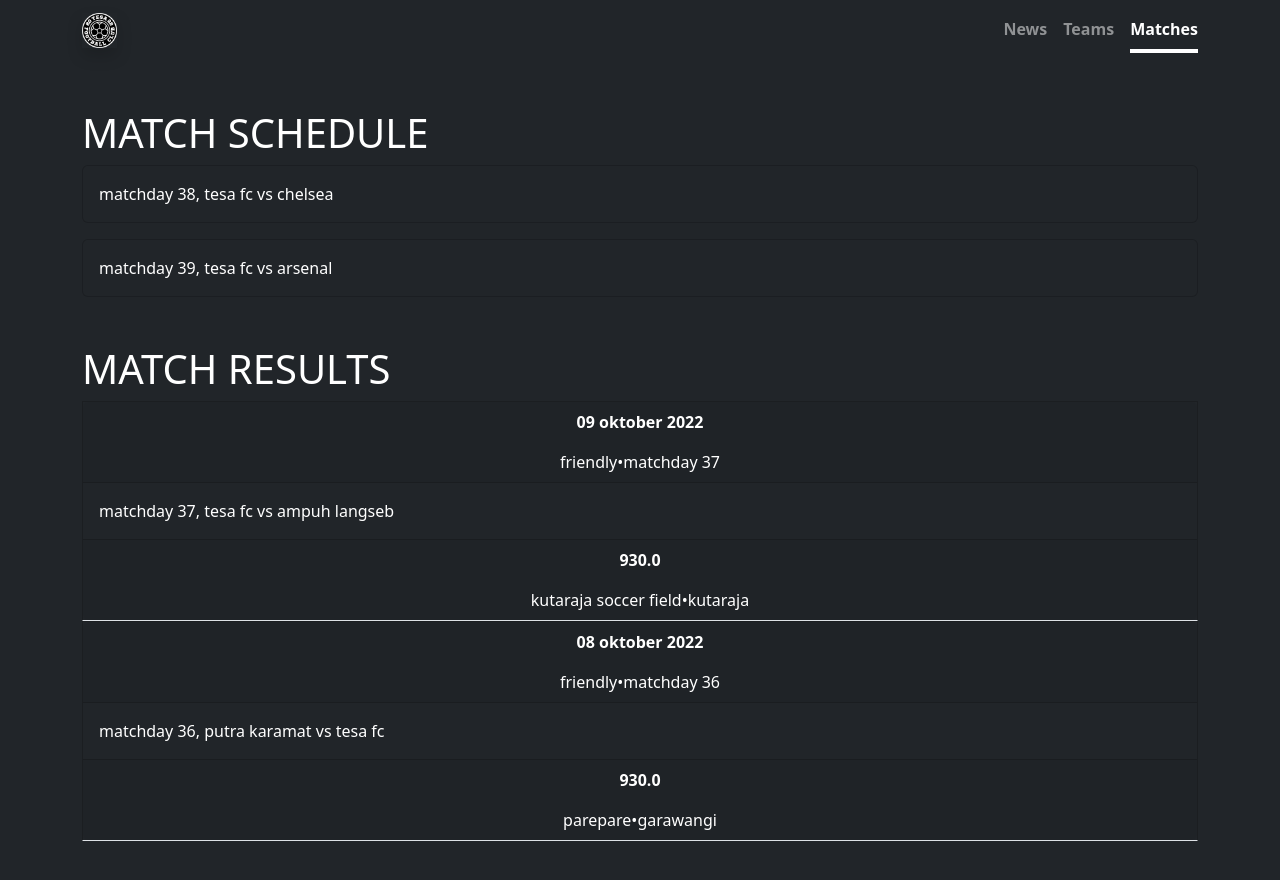
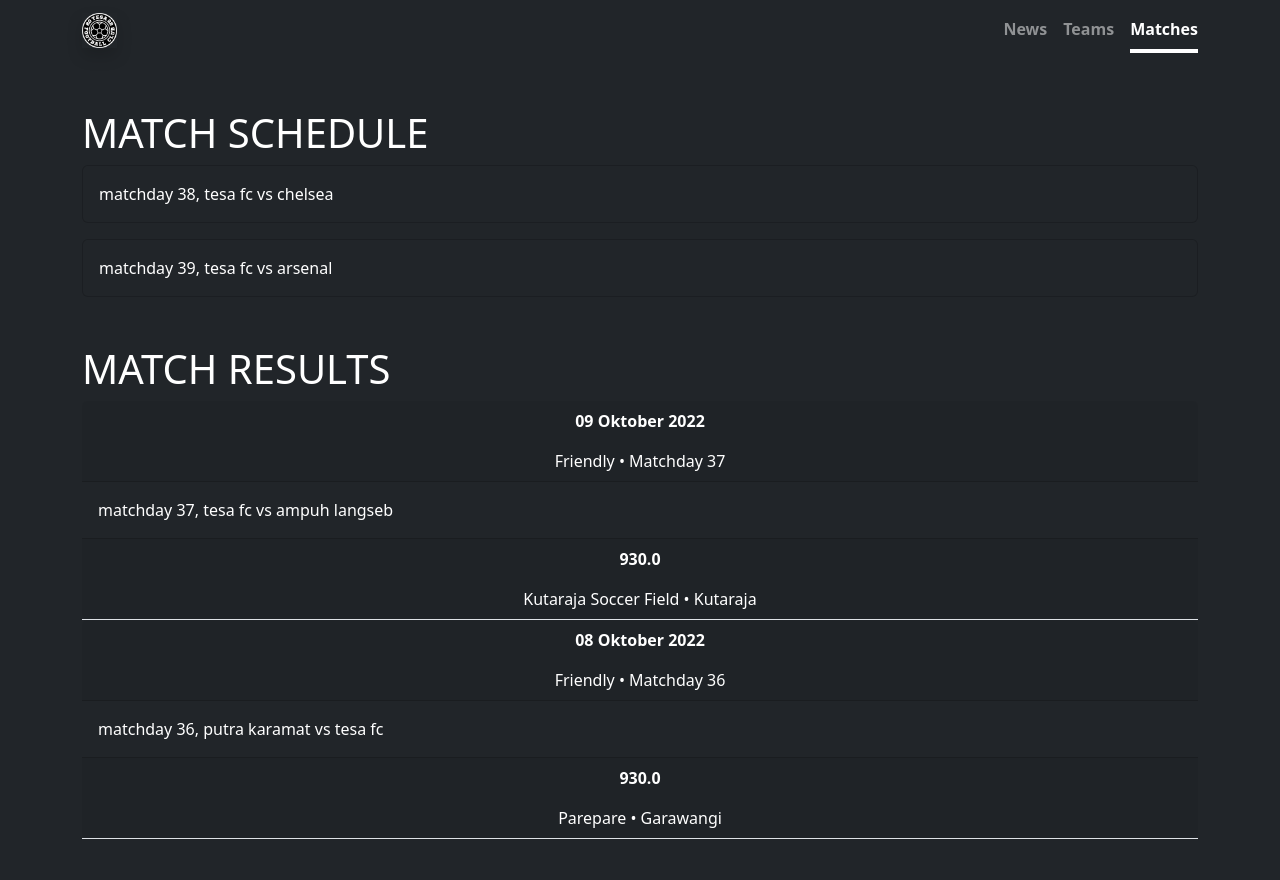
Before and after one commit to tesafc/tesafc.github.io, a Jekyll site: the page built from matches.html, in a window 1280 px wide. Shown: the top 880 px of the page. Built offline with Jekyll 4.4.1, drawn with Linux system fonts in a browser that asks for light colours.

Commit message:
Update matches.html

```diff
--- a/matches.html
+++ b/matches.html
@@ -25,17 +25,17 @@
     <div class="row row-cols-1 g-0">
       {% for match in results reversed %}
       <div class="col">
-        <div class="card text-bg-dark border-bottom rounded-0">
+        <div class="card text-bg-dark border-0 border-bottom rounded-0">
           <div class="card-header">
-            <p class="card-text text-center fw-bolder">{{ match.time }}</p>
-            <p class="card-text text-center">{{ match.competition }}•{{ match.matchday }}</p>
+            <p class="card-text text-center text-capitalize fw-bolder">{{ match.time }}</p>
+            <p class="card-text text-center text-capitalize">{{ match.competition }} • {{ match.matchday }}</p>
           </div>
           <div class="card-body">
             {{ match.title }}
           </div>
           <div class="card-footer">
-            <p class="card-text text-center fw-bolder">{{ match.kick-off }}</p>
-            <p class="card-text text-center">{{ match.stadium }}•{{ match.place }}</p>
+            <p class="card-text text-center text-uppercase fw-bolder">{{ match.kick-off }}</p>
+            <p class="card-text text-center text-capitalize">{{ match.stadium }} • {{ match.place }}</p>
           </div>
         </div>
       </div>
```
